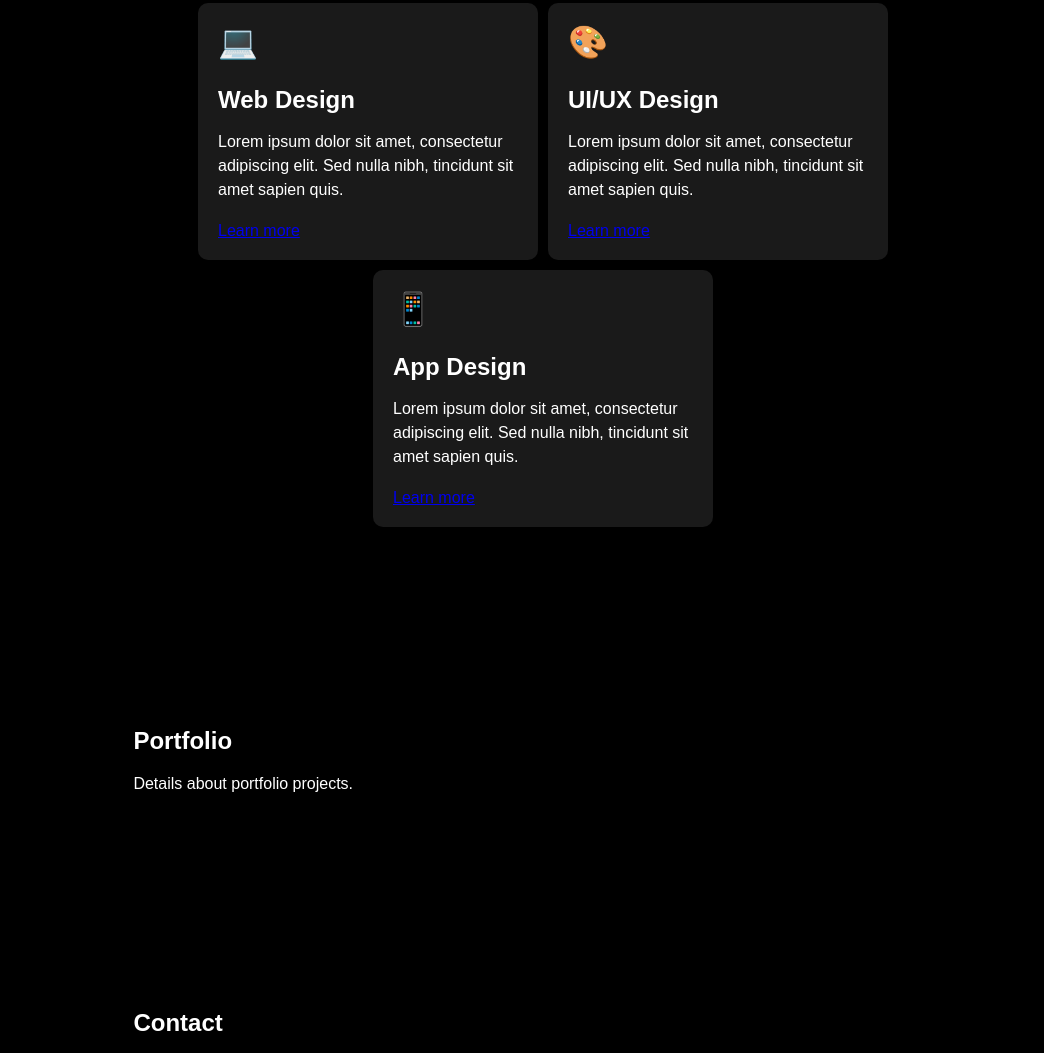
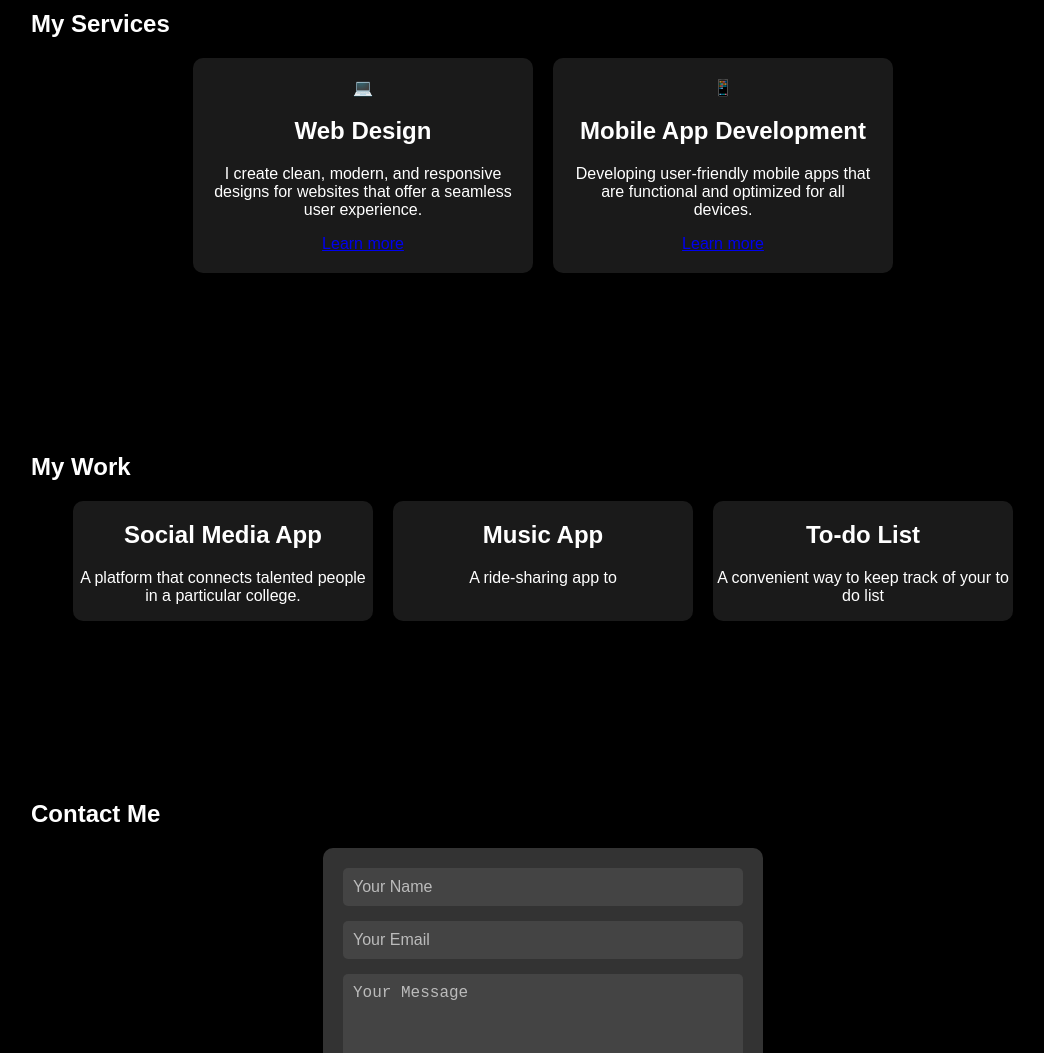
Before and after one commit to olencia06/olencia06.github.io, a plain HTML site: page index.html in a window 1280 px wide. Shown: the part 1747-2800 px from the top of the page, without its empty margins (97-1141 px from the left). Drawn offline with Linux system fonts and the light colour scheme.

Commit message:
Add files via upload

```diff
--- a/index.html
+++ b/index.html
@@ -1,12 +1,12 @@
 <!DOCTYPE html>
-<html>
+<html lang="en">
   <head>
     <meta charset="UTF-8" />
+    <meta name="viewport" content="width=device-width, initial-scale=1.0" />
     <title>Olencia Fernandes</title>
     <link rel="stylesheet" href="styles.css" />
   </head>
   <body>
-    <!-- Header Section -->
     <section id="header">
       <div class="container">
         <nav>
@@ -23,13 +23,11 @@
       </div>
     </section>
 
-    <!-- About Section -->
     <section id="about">
       <div class="container">
         <div class="row">
           <div class="about-col-1">
-            <img src="your-image.jpg" alt="Olencia Fernandes" />
-            <!-- Add your image here -->
+            <img src="profile.jpg" alt="Olencia Fernandes" />
           </div>
           <div class="about-col-2">
             <h1>About Me</h1>
@@ -39,29 +37,20 @@
               enim ad minim veniam, quis nostrud exercitation ullamco laboris
               nisi ut aliquip ex ea commodo consequat.
             </p>
-
-            <!-- Skills Section -->
             <div class="about-row">
               <h3>Skills</h3>
-              <p>
-                Web Development <br />
-                Mobile App Development
-              </p>
+              <p>Web Development <br />Mobile App Development</p>
             </div>
-
-            <!-- Experience Section -->
             <div class="about-row">
               <h3>Experience</h3>
               <p>Experience details go here.</p>
             </div>
-
-            <!-- Education Section -->
             <div class="about-row">
               <h3>Education</h3>
               <p>
                 School: St. Mary's Convent High School<br />
-                Higher Secondary: St Xaviers Higher Secondary School <br />
-                Bachlores: St Xavier's College<br />
+                Higher Secondary: St. Xaviers Higher Secondary School<br />
+                Bachelors: St. Xavier's College<br />
                 Masters: Goa University
               </p>
             </div>
@@ -70,7 +59,6 @@
       </div>
     </section>
 
-    <!-- Services Section -->
     <section id="services">
       <div class="container">
         <h1>My Services</h1>
@@ -79,26 +67,17 @@
             <span class="icon">💻</span>
             <h2>Web Design</h2>
             <p>
-              Lorem ipsum dolor sit amet, consectetur adipiscing elit. Sed nulla
-              nibh, tincidunt sit amet sapien quis.
-            </p>
-            <a href="#" class="learn-more">Learn more</a>
-          </div>
-          <div class="service-card">
-            <span class="icon">🎨</span>
-            <h2>UI/UX Design</h2>
-            <p>
-              Lorem ipsum dolor sit amet, consectetur adipiscing elit. Sed nulla
-              nibh, tincidunt sit amet sapien quis.
+              I create clean, modern, and responsive designs for websites that
+              offer a seamless user experience.
             </p>
             <a href="#" class="learn-more">Learn more</a>
           </div>
           <div class="service-card">
             <span class="icon">📱</span>
-            <h2>App Design</h2>
+            <h2>Mobile App Development</h2>
             <p>
-              Lorem ipsum dolor sit amet, consectetur adipiscing elit. Sed nulla
-              nibh, tincidunt sit amet sapien quis.
+              Developing user-friendly mobile apps that are functional and
+              optimized for all devices.
             </p>
             <a href="#" class="learn-more">Learn more</a>
           </div>
@@ -106,19 +85,52 @@
       </div>
     </section>
 
-    <!-- Portfolio Section -->
     <section id="portfolio">
       <div class="container">
-        <h1>Portfolio</h1>
-        <p>Details about portfolio projects.</p>
+        <h1>My Work</h1>
+        <div class="portfolio-cards">
+          <div class="portfolio-card">
+            <h2>Social Media App</h2>
+            <p>
+              A platform that connects talented people in a particular college.
+            </p>
+          </div>
+          <div class="portfolio-card">
+            <h2>Music App</h2>
+            <p>A ride-sharing app to</p>
+          </div>
+          <div class="portfolio-card">
+            <h2>To-do List</h2>
+            <p>A convenient way to keep track of your to do list</p>
+          </div>
+        </div>
       </div>
     </section>
 
-    <!-- Contact Section -->
     <section id="contact">
       <div class="container">
-        <h1>Contact</h1>
-        <p>Contact details and form.</p>
+        <h1>Contact Me</h1>
+        <form>
+          <input
+            type="text"
+            placeholder="Your Name"
+            required
+            class="contact-input"
+          />
+          <input
+            type="email"
+            placeholder="Your Email"
+            required
+            class="contact-input"
+          />
+          <textarea
+            placeholder="Your Message"
+            rows="5"
+            required
+            class="contact-input"
+          ></textarea>
+          <button type="submit" class="contact-button">Send Message</button>
+        </form>
       </div>
     </section>
   </body>
--- a/styles.css
+++ b/styles.css
@@ -6,7 +6,7 @@ body {
 }
 
 section {
-  padding: 80px 10%; /* Add padding to all sections */
+  padding: 80px 10%;
 }
 
 #header {
@@ -14,25 +14,19 @@ section {
   background-size: cover;
   background-position: center;
   position: relative;
-}
-
-.container {
-  padding: 10px 10%;
+  text-align: center;
 }
 
 nav {
   display: flex;
   justify-content: flex-end;
-  padding: 10px;
-  width: 100%;
+  gap: 20px;
 }
 
 nav a {
-  margin: 10px;
   text-decoration: none;
   color: white;
   padding: 5px 10px;
-  gap: 20px;
   transition: color 0.3s ease;
 }
 
@@ -43,8 +37,9 @@ nav a:hover {
 .header-text {
   position: absolute;
   top: 50%;
-  left: 10%;
-  transform: translateY(-50%);
+  left: 50%;
+  transform: translate(-50%, -50%);
+  text-align: center;
   font-size: 30px;
 }
 
@@ -64,57 +59,96 @@ nav a:hover {
 }
 
 .about-row {
-  margin-bottom: 30px; /* Add spacing between rows */
+  margin-bottom: 30px;
 }
 
 .about-row h3 {
   color: #ccc;
-  margin-bottom: 10px; /* Add spacing below headings */
+  margin-bottom: 10px;
 }
 
 .about-row p {
-  margin: 0; /* Remove default paragraph margin */
-}
-.services {
-  padding: 50px;
-  text-align: center;
-}
-
-.services h1 {
-  font-size: 2.5rem;
-  margin-bottom: 30px;
+  margin: 0;
 }
 
 .service-cards {
   display: flex;
+  gap: 20px;
   justify-content: center;
-  gap: 10px;
-  flex-wrap: wrap;
 }
 
 .service-card {
   background-color: #1a1a1a;
   border-radius: 10px;
   padding: 20px;
-  text-align: left;
+  text-align: center;
   max-width: 300px;
   box-shadow: 0 4px 10px rgba(0, 0, 0, 0.5);
   transition: transform 0.3s, box-shadow 0.3s;
 }
 
-.service-card .icon {
-  font-size: 2rem;
-  display: inline-block;
-  margin-bottom: 15px;
+.service-card:hover {
+  transform: translateY(-10px);
+  box-shadow: 0 6px 15px rgba(0, 0, 0, 0.7);
 }
 
-.service-card h2 {
-  font-size: 1.5rem;
-  margin: 10px 0;
+.portfolio-cards {
+  display: flex;
+  gap: 20px;
+  flex-wrap: wrap;
+  justify-content: center;
 }
 
-.service-card p {
+.portfolio-card {
+  background-color: #1a1a1a;
+  border-radius: 10px;
+  width: 300px;
+  text-align: center;
+  overflow: hidden;
+  box-shadow: 0 4px 10px rgba(0, 0, 0, 0.5);
+  transition: transform 0.3s, box-shadow 0.3s;
+}
+
+.portfolio-card:hover {
+  transform: translateY(-10px);
+}
+
+form {
+  display: flex;
+  flex-direction: column;
+  gap: 15px;
+  background-color: #333;
+  padding: 20px;
+  border-radius: 10px;
+  box-shadow: 0 4px 10px rgba(0, 0, 0, 0.5);
+  max-width: 400px;
+  margin: 0 auto;
+}
+
+.contact-input {
+  padding: 10px;
   font-size: 1rem;
-  line-height: 1.5;
-  margin-bottom: 20px;
+  border: none;
+  border-radius: 5px;
+  background-color: #444;
+  color: white;
 }
+
+.contact-input::placeholder {
+  color: #bbb;
+}
+
+.contact-button {
+  background-color: #8a2be2;
+  color: white;
+  border: none;
+  padding: 10px;
+  font-size: 1rem;
+  border-radius: 5px;
+  cursor: pointer;
+  transition: background-color 0.3s;
+}
+
+.contact-button:hover {
+  background-color: #6f23a5;
+}
```
Also changed, not shown: profile.jpg (added).
